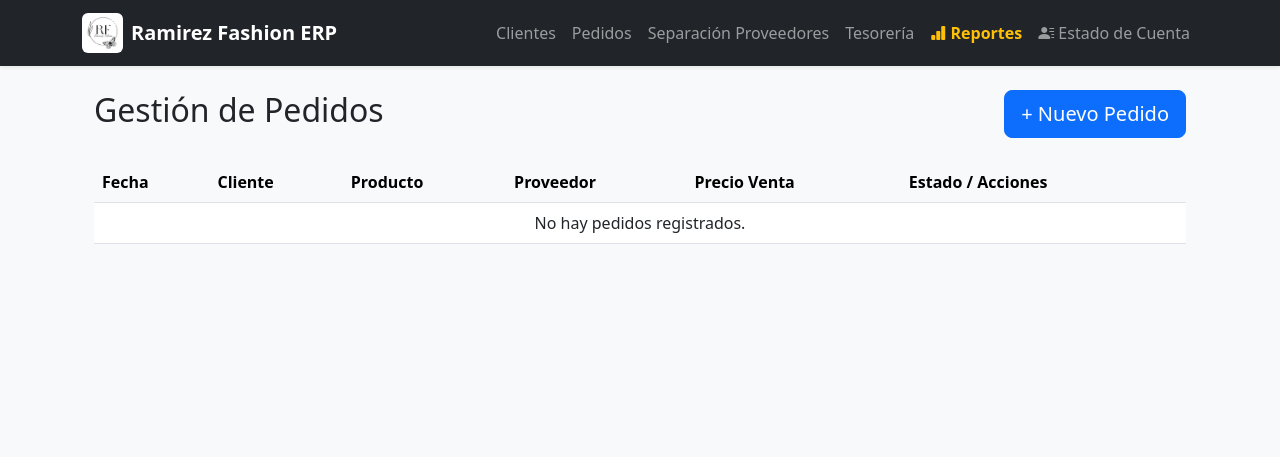
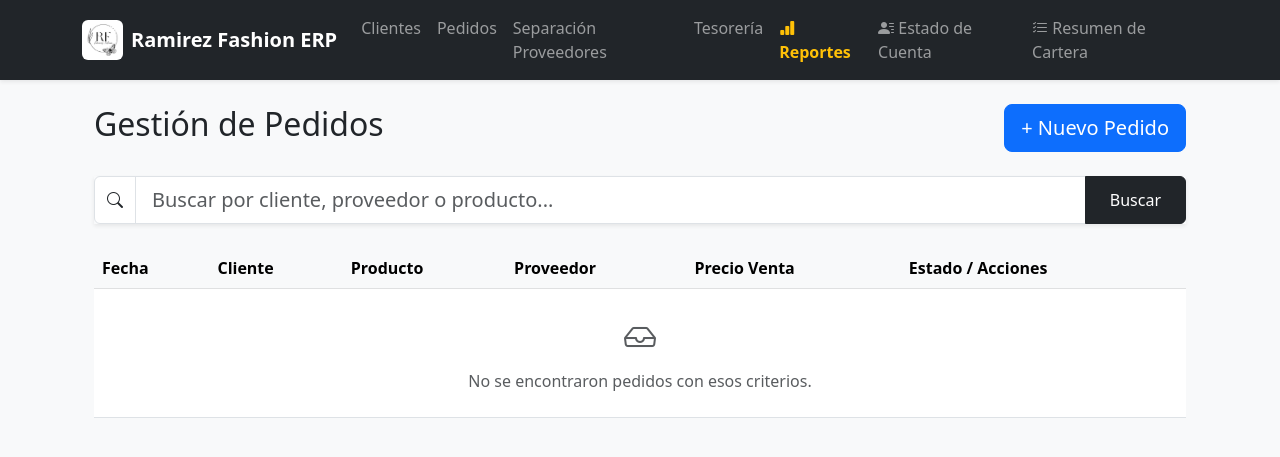
Before and after one commit to ricardona824-tech/ramirez-fashion-erp, a Django app: page /clientes/pedidos/ in a window 1280 px wide. Shown: the top 457 px of the page. Run offline with Django 5.2, Linux system fonts and the light colour scheme; data that the repository does not hold is empty.

Commit message:
Agregado buscador de pedidos, separación de pago/recogida y nuevo reporte de resumen de cartera

```diff
--- a/clientes/models.py
+++ b/clientes/models.py
@@ -74,3 +74,6 @@ class Pedido(models.Model):
 
     def __str__(self):
         return f"Pedido {self.id_pedido} - {self.producto} ({self.estado})"
+
+
+    pagado_al_proveedor = models.BooleanField(default=False, verbose_name="¿Pagado al Proveedor?")
--- a/clientes/urls.py
+++ b/clientes/urls.py
@@ -18,4 +18,5 @@ urlpatterns = [
     path('pedidos/cambio/entregar/<uuid:pk>/', views.entregar_cambio, name='entregar_cambio'),
     path('pedidos/cancelar/<uuid:pk>/', views.cancelar_venta, name='cancelar_venta'),
     path('pedidos/editar/<uuid:id_pedido>/', views.editar_pedido, name='editar_pedido'),
+    path('pedidos/pagar-proveedor/<uuid:id_pedido>/', views.registrar_pago_proveedor, name='registrar_pago_proveedor'),
 ]
--- a/clientes/views.py
+++ b/clientes/views.py
@@ -52,9 +52,18 @@ def editar_cliente(request, pk):
 
 
 def lista_pedidos(request):
-    """Vista para ver todos los pedidos y su estado."""
-    pedidos = Pedido.objects.all().select_related('cliente')  # select_related optimiza la consulta FK
-    return render(request, 'clientes/lista_pedidos.html', {'pedidos': pedidos})
+    pedidos = Pedido.objects.all()
+    query = request.GET.get('q', '')
+    if query:
+        pedidos = pedidos.filter(
+            Q(cliente__nombre__icontains=query) |
+            Q(proveedor__icontains=query) |
+            Q(producto__icontains=query)
+        ).distinct()
+    return render(request, 'clientes/lista_pedidos.html', {
+        'pedidos': pedidos,
+        'query': query
+    })
 
 
 def crear_pedido(request):
@@ -103,12 +112,11 @@ def gestion_separacion(request):
     return render(request, 'clientes/gestion_separacion.html', context)
 
 
-def marcar_recogido(request, pk):
-    """Vista para marcar pedido como RECOGIDO y registrar el egreso (HU 05)."""
-    pedido = get_object_or_404(Pedido, pk=pk)
+def registrar_pago_proveedor(request, id_pedido):
+    pedido = get_object_or_404(Pedido, pk=id_pedido)
 
-    # Validación de seguridad: Solo pedidos SEPARADOS se pueden recoger
-    if pedido.estado != 'SEPARADO':
+    if pedido.pagado_al_proveedor:
+        messages.warning(request, "Este pedido ya fue pagado al proveedor.")
         return redirect('clientes:lista_pedidos')
 
     if request.method == 'POST':
@@ -116,36 +124,41 @@ def marcar_recogido(request, pk):
         if form.is_valid():
             cuenta = form.cleaned_data['cuenta_origen']
 
-            # 👇 NUEVA VALIDACIÓN: Bloqueamos si no hay dinero suficiente 👇
             if cuenta.saldo_actual < pedido.precio_costo:
-                messages.error(request,
-                               f"¡Error! Saldo insuficiente en {cuenta.nombre}. Necesitas ${int(pedido.precio_costo):,} y solo tienes ${int(cuenta.saldo_actual):,}.")
+                messages.error(request, f"Saldo insuficiente en {cuenta.nombre}.")
             else:
-                # transaction.atomic garantiza que los 3 pasos se cumplan
                 with transaction.atomic():
-                    # 1. Cambiar estado del pedido
-                    pedido.estado = 'RECOGIDO'
+                    # Marcamos como pagado financieramente
+                    pedido.pagado_al_proveedor = True
                     pedido.save()
 
-                    # 2. Restar el dinero de la cuenta (Precio Costo)
+                    # Restamos el dinero
                     cuenta.saldo_actual -= pedido.precio_costo
                     cuenta.save()
 
-                    # 3. Registrar el log de auditoría (Egreso)
+                    # Registro contable
                     Movimiento.objects.create(
-                        cuenta=cuenta,
-                        tipo='EGRESO',
-                        monto=pedido.precio_costo,
+                        cuenta=cuenta, tipo='EGRESO', monto=pedido.precio_costo,
                         concepto=f"Pago a {pedido.proveedor} por {pedido.producto}",
                         referencia_pedido=str(pedido.id_pedido)
                     )
-                messages.success(request,
-                                 f"Pago registrado correctamente. Se descontaron ${int(pedido.precio_costo):,} de {cuenta.nombre}.")
+                messages.success(request, f"¡Pago de ${int(pedido.precio_costo):,} registrado!")
                 return redirect('clientes:lista_pedidos')
     else:
         form = PagarProveedorForm()
+    return render(request, 'clientes/pagar_proveedor.html', {'form': form, 'pedido': pedido})
 
-    return render(request, 'clientes/recoger_pedido.html', {'form': form, 'pedido': pedido})
+
+def marcar_recogido(request, pk):
+    pedido = get_object_or_404(Pedido, pk=pk)
+
+    # Ahora solo cambia el estado físico
+    if pedido.estado == 'SEPARADO':
+        pedido.estado = 'RECOGIDO'
+        pedido.save()
+        messages.success(request, f"El producto {pedido.producto} ahora está marcado como RECOGIDO.")
+
+    return redirect('clientes:lista_pedidos')
 
 
 def entregar_pedido(request, pk):
--- a/reportes/urls.py
+++ b/reportes/urls.py
@@ -6,4 +6,5 @@ app_name = 'reportes'
 urlpatterns = [
     path('', views.dashboard_gerencial, name='dashboard_gerencial'),
     path('estado-cuenta/', views.estado_cuenta_cliente, name='estado_cuenta_cliente'),
+    path('resumen-cartera/', views.resumen_cartera, name='resumen_cartera'),
 ]
--- a/templates/base.html
+++ b/templates/base.html
@@ -54,6 +54,11 @@
                             <i class="bi bi-person-lines-fill"></i> Estado de Cuenta
                         </a>
                     </li>
+                    <li class="nav-item">
+                        <a class="nav-link" href="{% url 'reportes:resumen_cartera' %}">
+                            <i class="bi bi-list-check"></i> Resumen de Cartera
+                        </a>
+                    </li>
                 </ul>
             </div>
         </div>
--- a/templates/clientes/lista_pedidos.html
+++ b/templates/clientes/lista_pedidos.html
@@ -5,6 +5,27 @@
         <h2>Gestión de Pedidos</h2>
         <a href="{% url 'clientes:crear_pedido' %}" class="btn btn-primary btn-lg">+ Nuevo Pedido</a>
     </div>
+
+    <form method="GET" class="mb-4 shadow-sm">
+        <div class="input-group">
+            <span class="input-group-text bg-white"><i class="bi bi-search"></i></span>
+            <input type="text" name="q" class="form-control form-control-lg"
+                   placeholder="Buscar por cliente, proveedor o producto..."
+                   value="{{ query }}">
+            <button class="btn btn-dark px-4" type="submit">Buscar</button>
+
+            {% if query %}
+                <a href="{% url 'clientes:lista_pedidos' %}" class="btn btn-outline-danger px-3" title="Limpiar búsqueda">
+                    <i class="bi bi-x-lg"></i>
+                </a>
+            {% endif %}
+        </div>
+        {% if query %}
+            <div class="form-text mt-2 text-muted">
+                Mostrando resultados para: <strong>"{{ query }}"</strong>
+            </div>
+        {% endif %}
+    </form>
 
     {% if messages %}
         {% for message in messages %}
@@ -43,40 +64,62 @@
                             </a>
                         </div>
 
+                        <div class="d-flex flex-column gap-1 mt-1">
+
+                            {% if pedido.estado != 'CANCELADO' %}
+                                {% if not pedido.pagado_al_proveedor %}
+                                    <a href="{% url 'clientes:registrar_pago_proveedor' pedido.id_pedido %}" class="btn btn-sm btn-outline-danger text-start">
+                                        <i class="bi bi-currency-dollar"></i> Pagar Proveedor
+                                    </a>
+                                {% else %}
+                                    <span class="badge bg-success-subtle text-success border border-success-subtle py-2 text-start">
+                                        <i class="bi bi-check-circle"></i> Ya Pagado al Proveedor
+                                    </span>
+                                {% endif %}
+                            {% endif %}
+
                             {% if pedido.estado == 'SEPARADO' %}
-                            <a href="{% url 'clientes:marcar_recogido' pedido.id_pedido %}" class="btn btn-sm btn-warning">
-                                <i class="bi bi-box-seam"></i> Pagar Proveedor
+                                <a href="{% url 'clientes:marcar_recogido' pedido.id_pedido %}" class="btn btn-sm btn-warning text-start">
+                                    <i class="bi bi-box-seam"></i> Marcar Recogido
                                 </a>
+
                             {% elif pedido.estado == 'RECOGIDO' %}
-                            <a href="{% url 'clientes:entregar_pedido' pedido.id_pedido %}" class="btn btn-sm btn-success text-white">
+                                <a href="{% url 'clientes:entregar_pedido' pedido.id_pedido %}" class="btn btn-sm btn-success text-white text-start">
                                     <i class="bi bi-check2-circle"></i> Entregar / Cobrar
                                 </a>
 
                             {% elif pedido.estado == 'ENTREGADO' %}
-                            <a href="{% url 'clientes:solicitar_cambio' pedido.id_pedido %}" class="btn btn-sm btn-outline-danger mt-1">
+                                <a href="{% url 'clientes:solicitar_cambio' pedido.id_pedido %}" class="btn btn-sm btn-outline-danger text-start">
                                     <i class="bi bi-arrow-return-left"></i> Solicitar Cambio
                                 </a>
-                            <a href="{% url 'clientes:cancelar_venta' pedido.id_pedido %}" class="btn btn-sm btn-danger mt-1">
+                                <a href="{% url 'clientes:cancelar_venta' pedido.id_pedido %}" class="btn btn-sm btn-danger text-start">
                                     <i class="bi bi-x-circle"></i> Cancelar Venta
                                 </a>
+
                             {% elif pedido.estado == 'DEV_RECOGER' %}
-                            <a href="{% url 'clientes:marcar_recogido_cliente' pedido.id_pedido %}" class="btn btn-sm btn-secondary">
+                                <a href="{% url 'clientes:marcar_recogido_cliente' pedido.id_pedido %}" class="btn btn-sm btn-secondary text-start">
                                     <i class="bi bi-person-dash"></i> Recogí del Cliente
                                 </a>
+
                             {% elif pedido.estado == 'DEV_PROVEEDOR' %}
-                            <a href="{% url 'clientes:marcar_cambiado_proveedor' pedido.id_pedido %}" class="btn btn-sm btn-info text-white">
+                                <a href="{% url 'clientes:marcar_cambiado_proveedor' pedido.id_pedido %}" class="btn btn-sm btn-info text-white text-start">
                                     <i class="bi bi-shop"></i> Cambié en Proveedor
                                 </a>
+
                             {% elif pedido.estado == 'DEV_ENTREGAR' %}
-                            <a href="{% url 'clientes:entregar_cambio' pedido.id_pedido %}" class="btn btn-sm btn-success">
+                                <a href="{% url 'clientes:entregar_cambio' pedido.id_pedido %}" class="btn btn-sm btn-success text-start">
                                     <i class="bi bi-house-door"></i> Entregar Nueva Prenda
                                 </a>
                             {% endif %}
+                        </div>
                     </td>
                 </tr>
                 {% empty %}
                 <tr>
-                    <td colspan="6" class="text-center">No hay pedidos registrados.</td>
+                    <td colspan="6" class="text-center py-4 text-muted">
+                        <i class="bi bi-inbox fs-2"></i>
+                        <p class="mt-2 mb-0">No se encontraron pedidos con esos criterios.</p>
+                    </td>
                 </tr>
                 {% endfor %}
             </tbody>
```
Also changed, not shown: reportes/views.py (+30 -0 lines), templates/clientes/pagar_proveedor.html (added, +46 -0 lines), templates/reportes/resumen_cartera.html (added, +52 -0 lines), clientes/migrations/0003_pedido_pagado_al_proveedor.py (added). Lines whose indentation alone changed are shown as unchanged.
